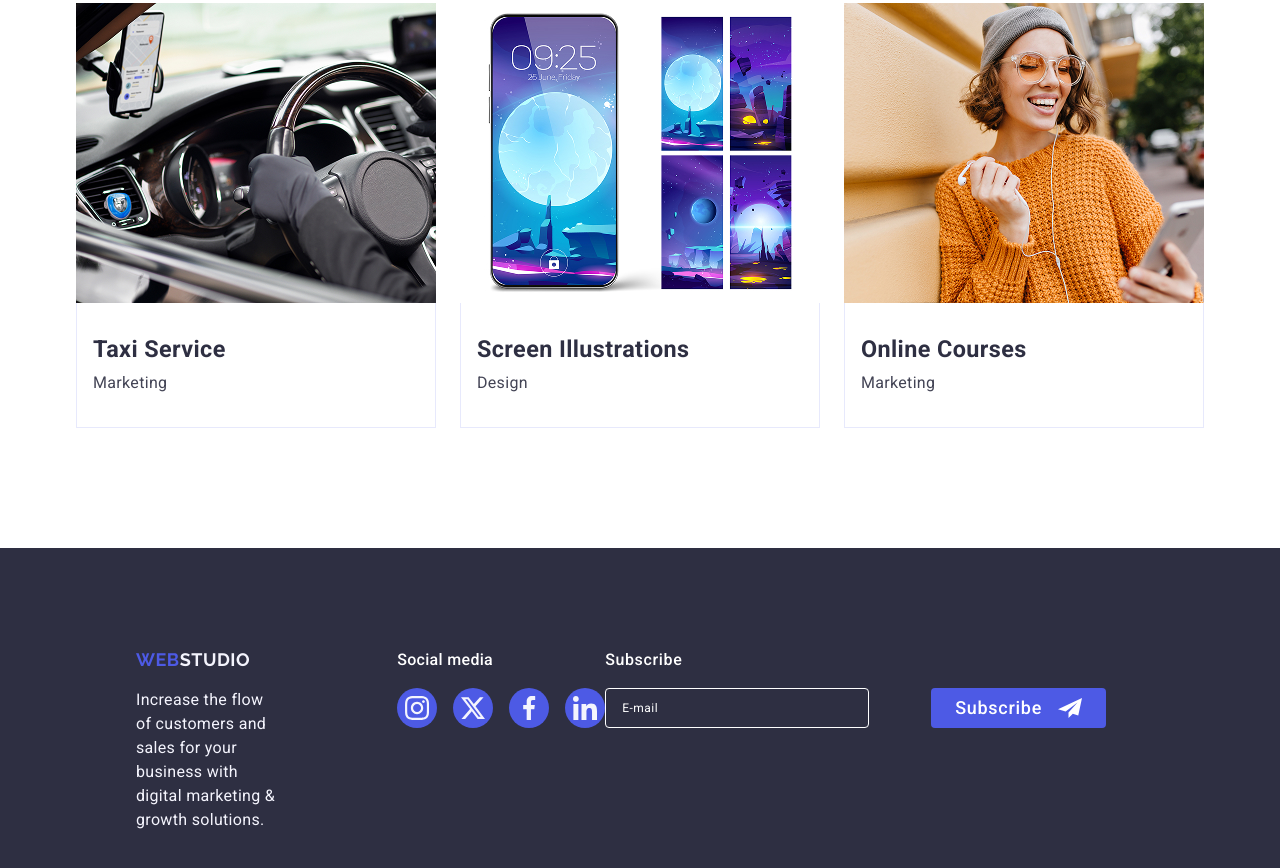
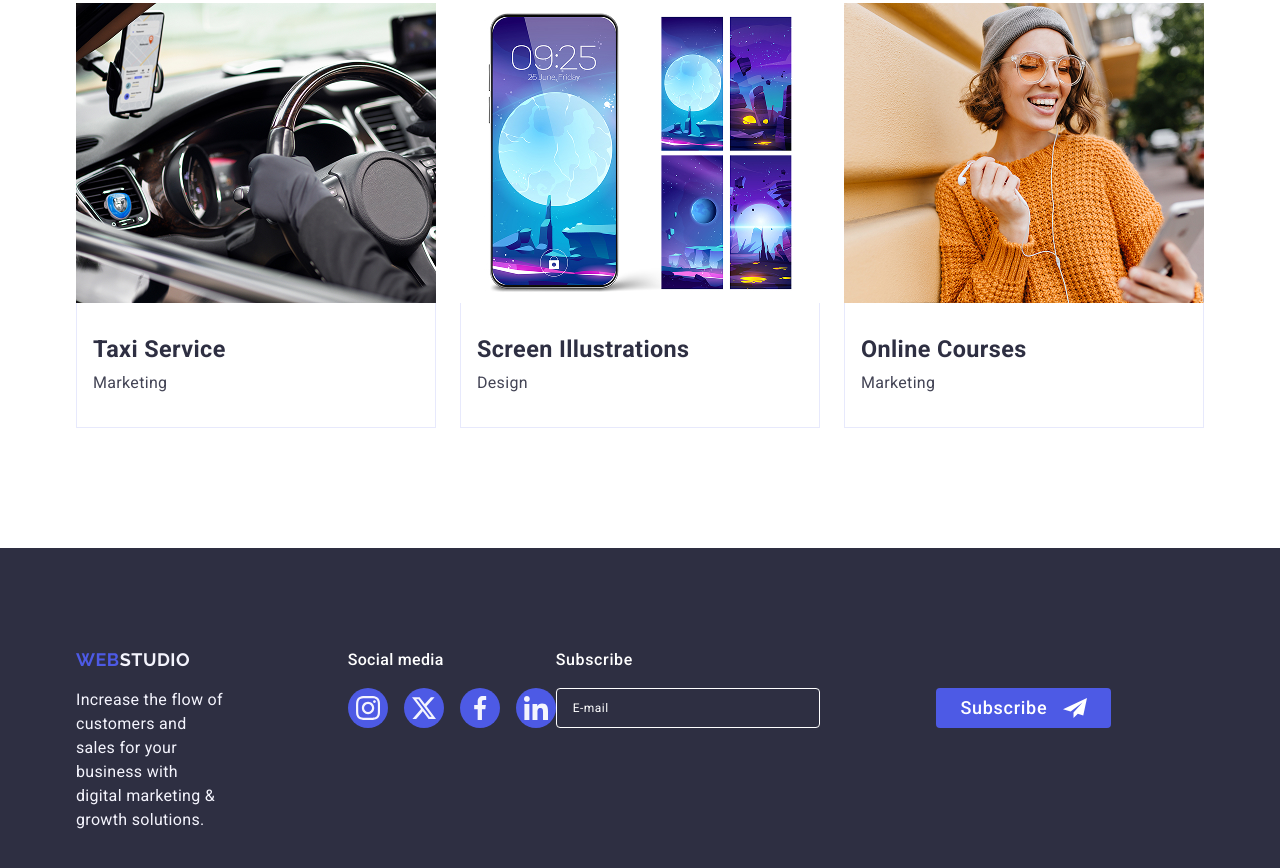
Before and after one commit to o-matviienko/goit-markup-hw-06, a plain HTML site: page index.html in a window 1280 px wide. Shown: the part 2618-3486 px from the top of the page. Drawn offline with nearby package versions, Linux system fonts and the light colour scheme.

Commit message:
Update CSS styles

```diff
--- a/css/footer.css
+++ b/css/footer.css
@@ -73,7 +73,6 @@
 }
 
 .footer-subscribe {
-  width: 100%;
   gap: 16px;
 }
 
@@ -106,14 +105,18 @@
   fill: #f4f4fd;
 }
 
+.footer-main-title {
+  display: block;
+  margin-bottom: 16px;
+}
+
 @media screen and (min-width: 768px) {
   .footer-top {
     flex-direction: row;
     flex-wrap: wrap;
     justify-content: start;
-    padding-left: 60px;
-    padding-right: 60px;
-    gap: 72px 24px;
+    padding-left: 16px;
+    padding-right: 16px;
     max-width: 100%;
     box-sizing: border-box;
   }
@@ -149,13 +152,13 @@
   }
   .footer-top {
     display: flex;
-    flex-direction: row;
     flex-wrap: nowrap;
     align-items: flex-start;
     justify-content: flex-start;
     max-width: 100%;
     margin: 0;
     gap: 0;
+    padding: 0;
   }
   .footer-wrapper {
     margin-left: 120px;
```
